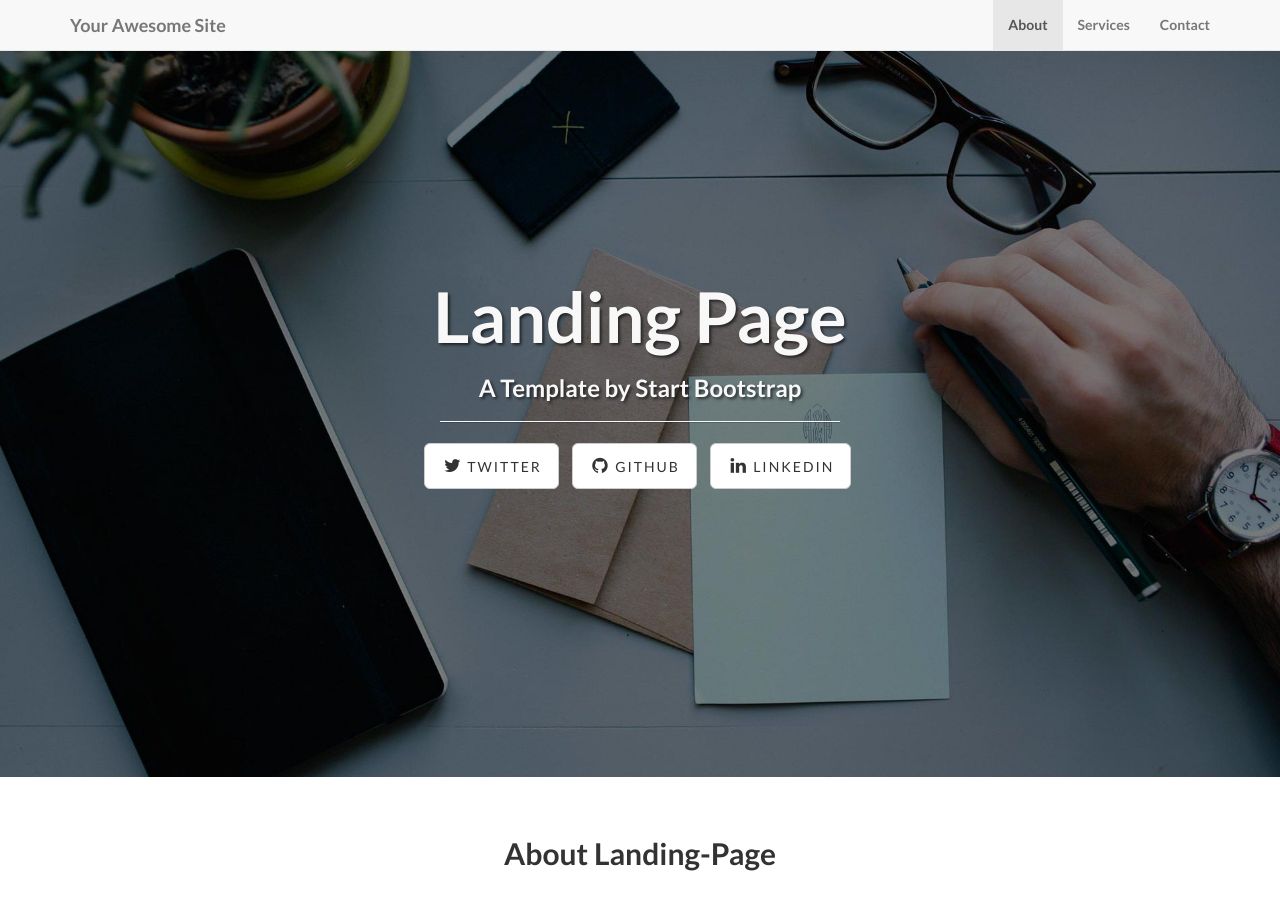
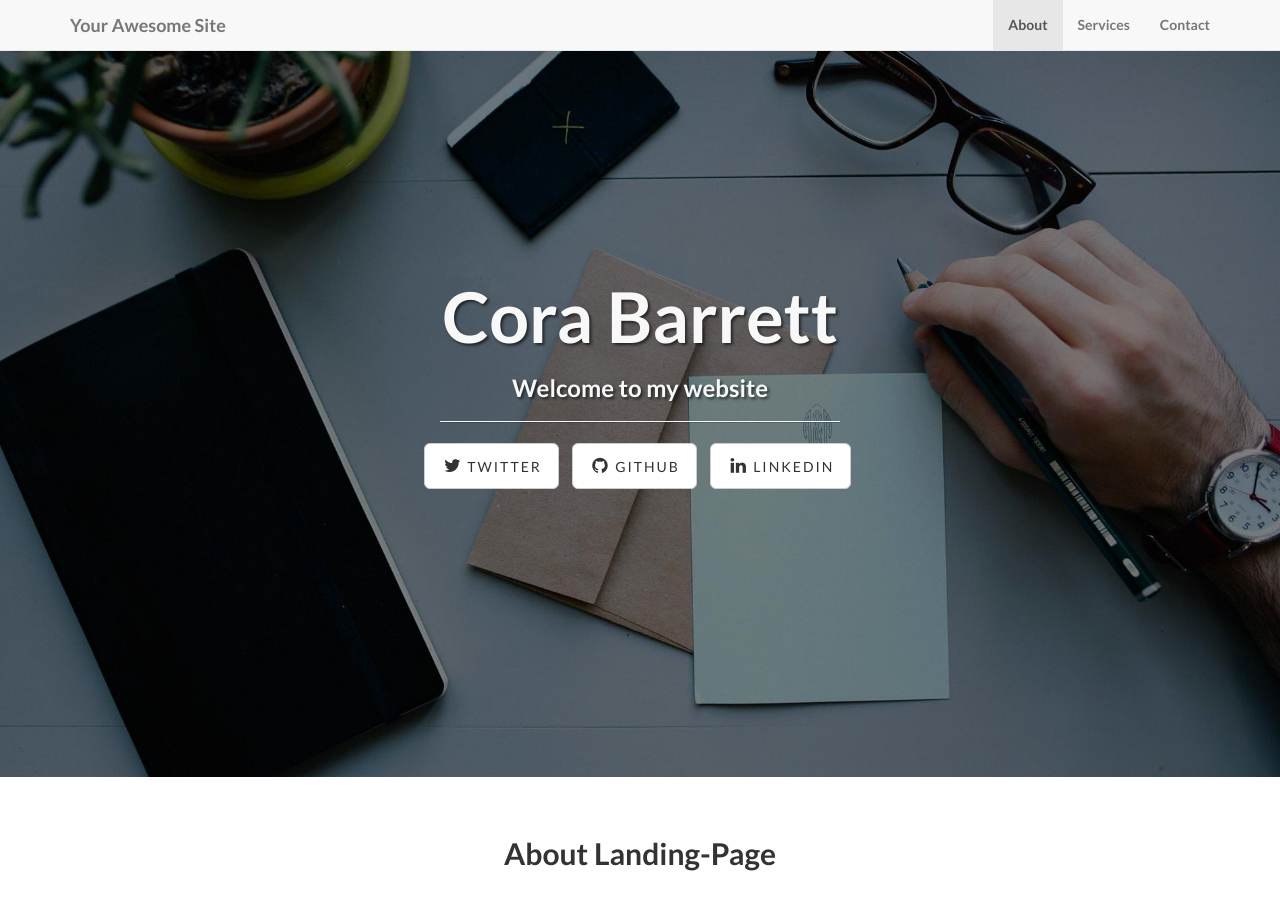
Before and after one commit to corabarrett/corabarrett, a Jekyll site: the page built from index.html, in a window 1280 px wide and 900 px high. Built offline with Jekyll 4.4.1, drawn with Linux system fonts in a browser that asks for light colours.

Commit message:
changed landing page title

```diff
--- a/_includes/header.html
+++ b/_includes/header.html
@@ -39,8 +39,8 @@
 			<div class="row">
 				<div class="col-lg-12">
 					<div class="intro-message">
-						<h1>{{ page.title }}</h1>
-						<h3>{{ page.subTitle }}</h3>
+						<h1>Cora Barrett</h1>
+						<h3>Welcome to my website</h3>
 						<hr class="intro-divider">
 						<ul class="list-inline intro-social-buttons">
 							{% for social in site.social %}
```
